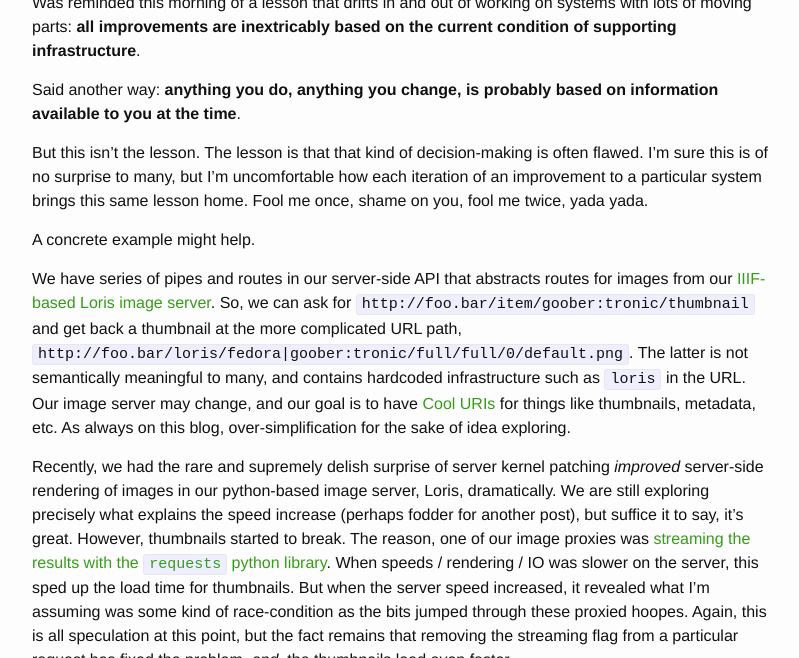
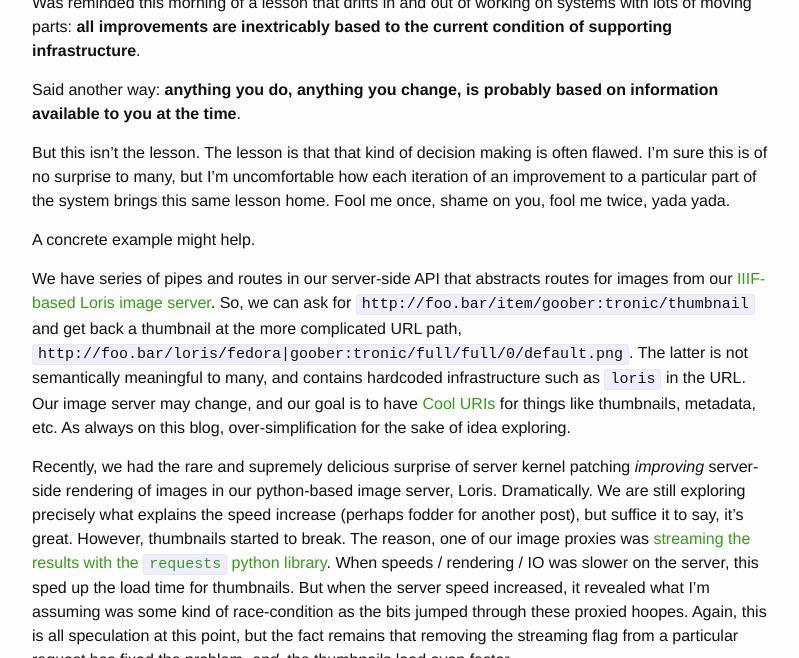
Before and after one commit to ghukill/blog, a Jekyll site: the page built from index.html, in a window 1280 px wide and 900 px high, scrolled down 237 px, cut to the strip 242-900 px from the top of the window. Shown: the whole strip, without its empty margins (238-1037 px from the left). Built offline with Jekyll 4.4.1, drawn with Linux system fonts in a browser that asks for light colours; the list of posts is cut into pages by our own code.

Commit message:
Created 2016-12-05-false-conditions.md

```diff
--- a/_posts/2016-12-05-false-conditions.md
+++ b/_posts/2016-12-05-false-conditions.md
@@ -3,16 +3,16 @@
 ---
 ![](https://digital.library.wayne.edu/item/wayne:vmc78617/thumbnail/)
 
-Was reminded this morning of a lesson that drifts in and out of working on systems with lots of moving parts: **all improvements are inextricably based on the current condition of supporting infrastructure**.
+Was reminded this morning of a lesson that drifts in and out of working on systems with lots of moving parts: **all improvements are inextricably based to the current condition of supporting infrastructure**.
 
 Said another way: **anything you do, anything you change, is probably based on information available to you at the time**.
 
-But this isn't the lesson.  The lesson is that that kind of decision-making is often flawed.  I'm sure this is of no surprise to many, but I'm uncomfortable how each iteration of an improvement to a particular system brings this same lesson home.  Fool me once, shame on you, fool me twice, yada yada.
+But this isn't the lesson.  The lesson is that that kind of decision making is often flawed.  I'm sure this is of no surprise to many, but I'm uncomfortable how each iteration of an improvement to a particular part of the system brings this same lesson home.  Fool me once, shame on you, fool me twice, yada yada.
 
 A concrete example might help.
 
 We have series of pipes and routes in our server-side API that abstracts routes for images from our [IIIF-based](http://iiif.io/) [Loris image server](https://github.com/loris-imageserver/loris).  So, we can ask for <code>http://foo.bar/item/goober:tronic/thumbnail</code> and get back a thumbnail at the more complicated URL path, <code>http://foo.bar/loris/fedora|goober:tronic/full/full/0/default.png</code>.  The latter is not semantically meaningful to many, and contains hardcoded infrastructure such as <code>loris</code> in the URL.  Our image server may change, and our goal is to have [Cool URIs](https://www.w3.org/TR/cooluris/) for things like thumbnails, metadata, etc.  As always on this blog, over-simplification for the sake of idea exploring.
 
-Recently, we had the rare and supremely delish surprise of server kernel patching *improved* server-side rendering of images in our python-based image server, Loris, dramatically.  We are still exploring precisely what explains the speed increase (perhaps fodder for another post), but suffice it to say, it's great.  However, thumbnails started to break.  The reason, one of our image proxies was [streaming the results with the <code>requests</code> python library](http://docs.python-requests.org/en/master/user/advanced/#body-content-workflow).  When speeds / rendering / IO was slower on the server, this sped up the load time for thumbnails.  But when the server speed increased, it revealed what I'm assuming was some kind of race-condition as the bits jumped through these proxied hoopes.  Again, this is all speculation at this point, but the fact remains that removing the streaming flag from a particular request has fixed the problem, *and*, the thumbnails load even faster.
+Recently, we had the rare and supremely delicious surprise of server kernel patching *improving* server-side rendering of images in our python-based image server, Loris.  Dramatically.  We are still exploring precisely what explains the speed increase (perhaps fodder for another post), but suffice it to say, it's great.  However, thumbnails started to break.  The reason, one of our image proxies was [streaming the results with the <code>requests</code> python library](http://docs.python-requests.org/en/master/user/advanced/#body-content-workflow).  When speeds / rendering / IO was slower on the server, this sped up the load time for thumbnails.  But when the server speed increased, it revealed what I'm assuming was some kind of race-condition as the bits jumped through these proxied hoopes.  Again, this is all speculation at this point, but the fact remains that removing the streaming flag from a particular request has fixed the problem, *and*, the thumbnails load even faster.
 
 Our original design to stream a response sped up the load-time with a particular set of server conditions.  Now that the conditions have changed, that decision is no longer correct.  How interesting, that a decision once correct, becomes flawed over the passage of time.  Such is a day in the life of managing a system with lots of moving parts.
```
